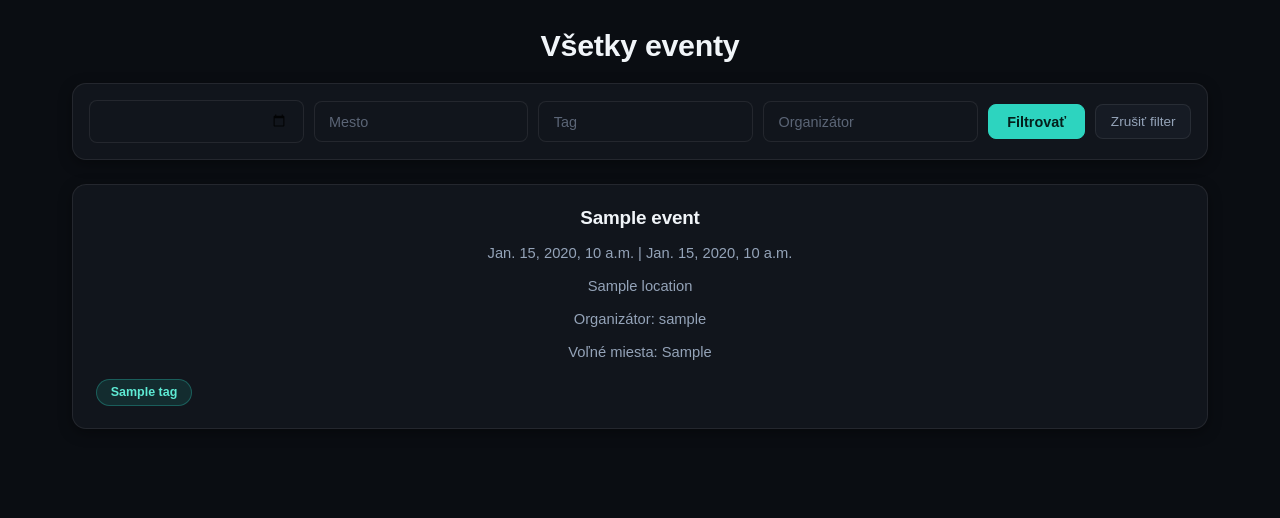
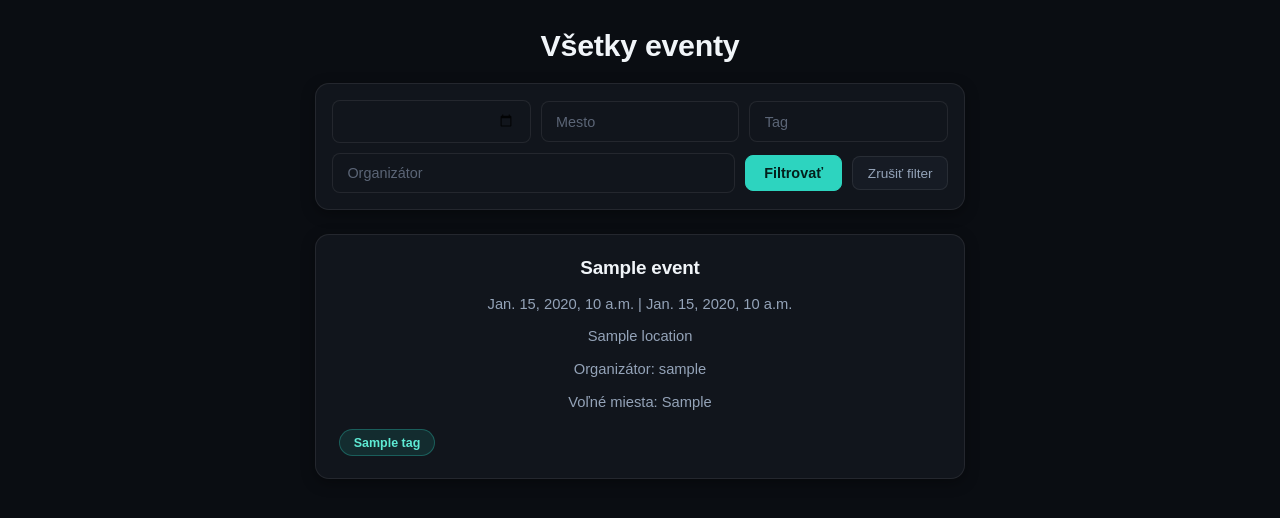
Before and after one commit to stanomraz/event-planner, a Django app: template events/templates/events/event_list.html in a window 1280 px wide. Shown: the part 69-587 px from the top of the page. Run offline with Django 5.2, Linux system fonts and the light colour scheme; the template is opened without the code that fills it: most values are stand-ins (such as "Sample title", 1, 10 or a date in 2020); some web fonts are replaced.

Commit message:
zmensenie event listu

```diff
--- a/events/static/events/css/style.css
+++ b/events/static/events/css/style.css
@@ -793,3 +793,34 @@ h1, h2, .page-title {
     margin-right: 0 !important;
     display: block !important;
 }
+
+/* Zúženie celého zoznamu eventov na stred */
+.events-list-container,
+main .card,
+.event-card {
+    max-width: 650px !important;
+    margin-left: auto !important;
+    margin-right: auto !important;
+    width: 100% !important;
+    box-sizing: border-box;
+}
+
+/* Zúženie a vycentrovanie filtračného baru navrchu */
+.filter-bar,
+form[method="GET"] {
+    max-width: 650px !important;
+    margin-left: auto !important;
+    margin-right: auto !important;
+}
+
+/* Zmenšenie tlačidla Prihlásiť sa a jeho hodenie na stred */
+.event-card button,
+.event-card .btn-primary,
+.event-card a[href*="register"],
+.event-card a[href*="attend"] {
+    max-width: 200px !important;
+    margin: 15px auto 0 auto !important;
+    display: block !important;
+    text-align: center;
+    border-radius: 20px !important; /* Voliteľné: pekné zaoblené tlačidlo */
+}
```
